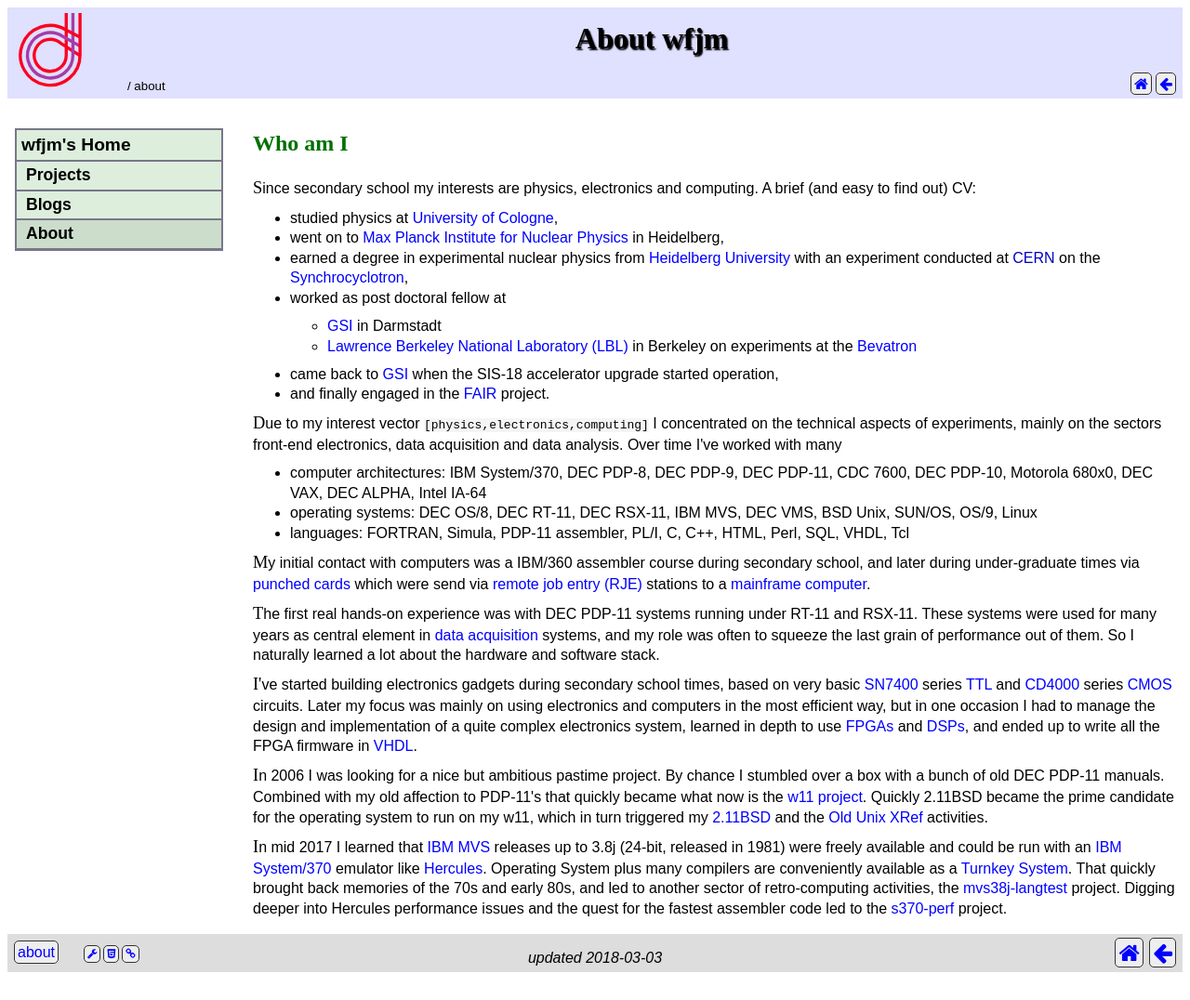
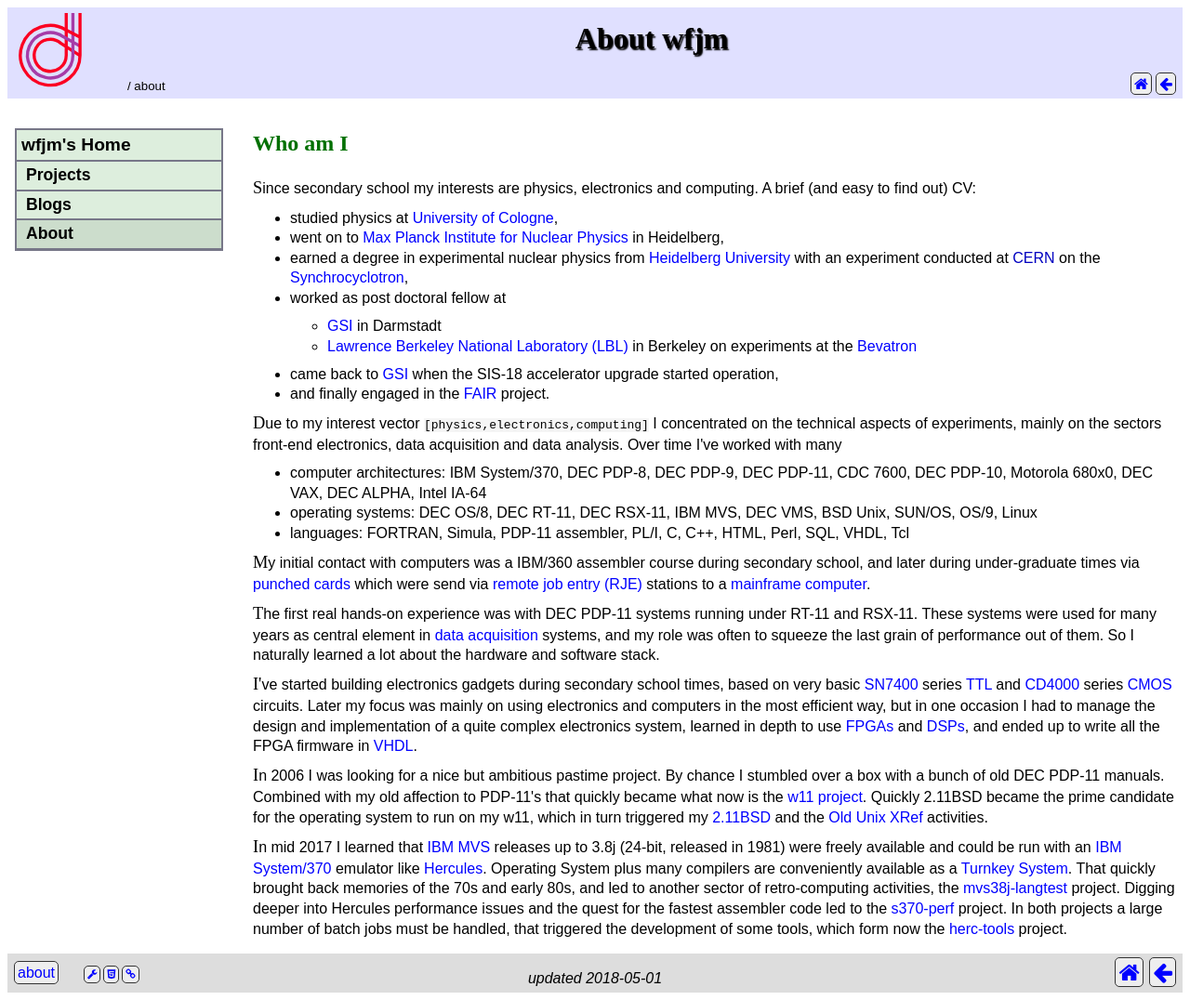
Before and after one commit to wfjm/wfjm.github.io, a Jekyll site: the page built from about/index.html, in a window 1280 px wide. Shown: the whole page at 93% size. Built offline with Jekyll 4.4.1, drawn with Linux system fonts in a browser that asks for light colours; before the commit the page ends 1054 px from its top, so only the background shows below that.

Commit message:
minor editorial changes

```diff
--- a/_posts/mvs/2017-12-30-GitHub-project-mvs38j-langtest.html
+++ b/_posts/mvs/2017-12-30-GitHub-project-mvs38j-langtest.html
@@ -54,7 +54,9 @@
 </ul>
 
 <p>
-The jcl of the jobs is generated by a script due to the 3-dim matrix structure
+The jcl of the jobs is generated by the
+<a href="https://github.com/wfjm/herc-tools/blob/master/doc/hercjis.md">
+hercjis</a> script due to the 3-dim matrix structure
 (case,compiler,job-type) of the project.
 </p>
 
--- a/_posts/mvs/2018-04-29-herc-tools-released.html
+++ b/_posts/mvs/2018-04-29-herc-tools-released.html
@@ -60,6 +60,10 @@
 check for aborted steps, and to create compact summaries.
 </p>
 
+<p>
+I hope these tools are also useful for other applications.
+</p>
+
 <div class="notebox">
   For original posting to
   <a href="https://groups.yahoo.com/neo/groups/hercules-390/info">
--- a/about/index.html
+++ b/about/index.html
@@ -2,7 +2,7 @@
 title: "About wfjm"
 #
 my:
-  changedate: 2018-03-03
+  changedate: 2018-05-01
 ---
 
 <h2 id="h_who">Who am I</h2>
@@ -154,10 +154,13 @@
 <a href="http://wotho.ethz.ch/tk4-/">Turnkey System</a>. That quickly
 brought back memories of the 70s and early 80s, and led to another
 sector of retro-computing activities, the
-<a href="https://wfjm.github.io/blogs/mvs/2017-12-30-GitHub-project-mvs38j-langtest.html">
+<a href="https://github.com/wfjm/mvs38j-langtest/blob/master/README.md">
 mvs38j-langtest</a> project.
 Digging deeper into Hercules performance issues and the quest for the fastest
 assembler code led to the
 <a href="https://github.com/wfjm/s370-perf/blob/master/README.md">s370-perf</a>
-project.
+project. In both projects a large number of batch jobs must be handled, that
+triggered the development of some tools, which form now the
+<a href="https://github.com/wfjm/herc-tools/blob/master/README.md">
+herc-tools</a> project.
 </p>
```
